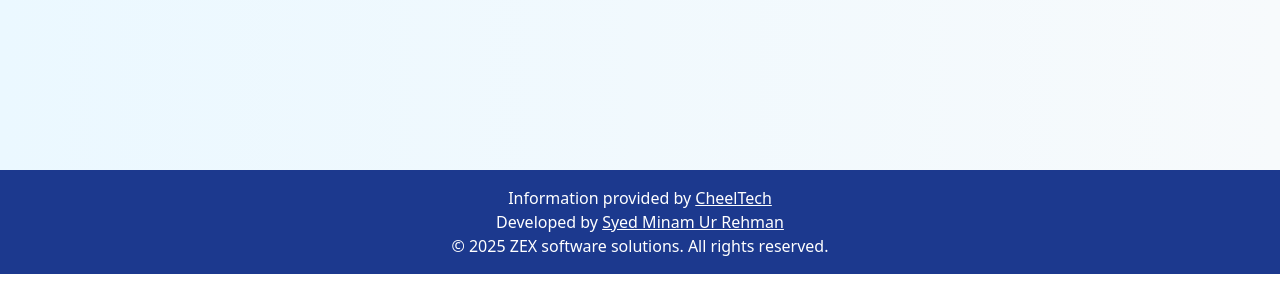
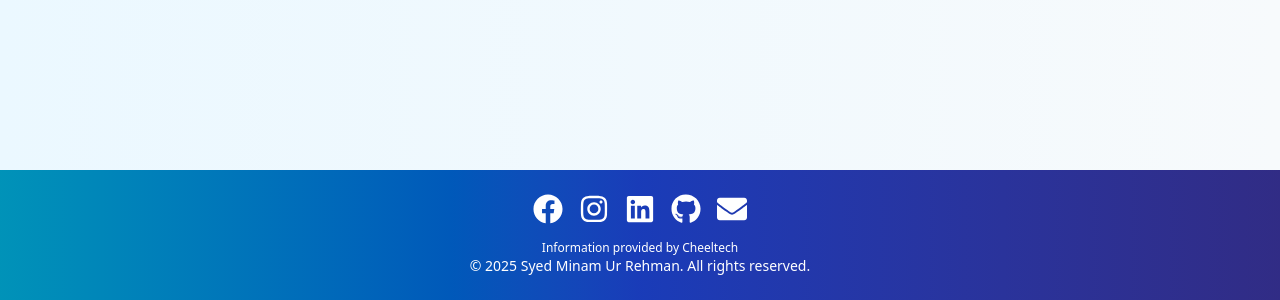
Before and after one commit to minamrahman727/rahguzar, a Next.js app: page / in a window 1280 px wide. Shown: the part 5358-5658 px from the top of the page. Before the commit the page ends 5632 px from the top, so only its background shows below. Built offline with nearby package versions, Linux system fonts and the light colour scheme.

Commit message:
Update Footer.tsx

```diff
--- a/app/components/Footer.tsx
+++ b/app/components/Footer.tsx
@@ -1,11 +1,32 @@
 import Link from 'next/link';
+import { FaFacebook, FaLinkedin, FaGithub, FaEnvelope } from 'react-icons/fa';
+import { FaInstagram } from 'react-icons/fa6';
 
 export default function Footer() {
-    return (
-      <footer className="bg-blue-900 text-white p-4 text-center mt-6">
-        <p>Information provided by <Link href="https://cheeltech.com/" className="underline">CheelTech</Link></p>
-        <p>Developed by <Link href="https://smrehman.vercel.app/" className="underline">Syed Minam Ur Rehman</Link></p>
-        <p>&copy; 2025 ZEX software solutions. All rights reserved.</p>
-      </footer>
-    );
-  }
+  const currentYear = new Date().getFullYear();
+
+  return (
+    <footer className="bg-gradient-to-r from-cyan-600 via-blue-800 to-indigo-900 text-white p-6 text-center mt-6">
+      <div className="mb-4 flex justify-center space-x-4">
+        <Link href="https://facebook.com" target="_blank" rel="noopener noreferrer" aria-label="Facebook">
+          <FaFacebook className="text-3xl  transition duration-300" />
+        </Link>
+        <Link href="https://instagram.com/syedminamurrehman" target="_blank" rel="noopener noreferrer" aria-label="Instagram">
+          <FaInstagram className="text-3xl  transition duration-300" />
+        </Link>
+        <Link href="https://linkedin.com/in/syedminamurrehman" target="_blank" rel="noopener noreferrer" aria-label="LinkedIn">
+          <FaLinkedin className="text-3xl  transition duration-300" />
+        </Link>
+        <Link href="https://github.com/minamrahman727/rahguzar" target="_blank" rel="noopener noreferrer" aria-label="GitHub">
+          <FaGithub className="text-3xl   transition duration-300" />
+        </Link>
+         <Link href="mailto:minamrahman727@gmail.com?subject=Inquiry%20about%20Rahguzar" target="_blank" rel="noopener noreferrer" aria-label="Email">
+          <FaEnvelope className="text-3xl  transition duration-300" />
+        </Link>
+      </div>
+      {/* <p className='font-serif text-base'>Developed by Syed Minam Ur Rehman</p> */}
+      <p className=' text-xs'>Information provided by <Link href="https://cheeltech.com" target="_blank" rel="noopener noreferrer" className="hover:text-cyan-200 transition duration-300">Cheeltech</Link></p>
+      <p className='text-sm '>&copy; {currentYear} Syed Minam Ur Rehman. All rights reserved.</p>
+    </footer>
+  );
+}
```
